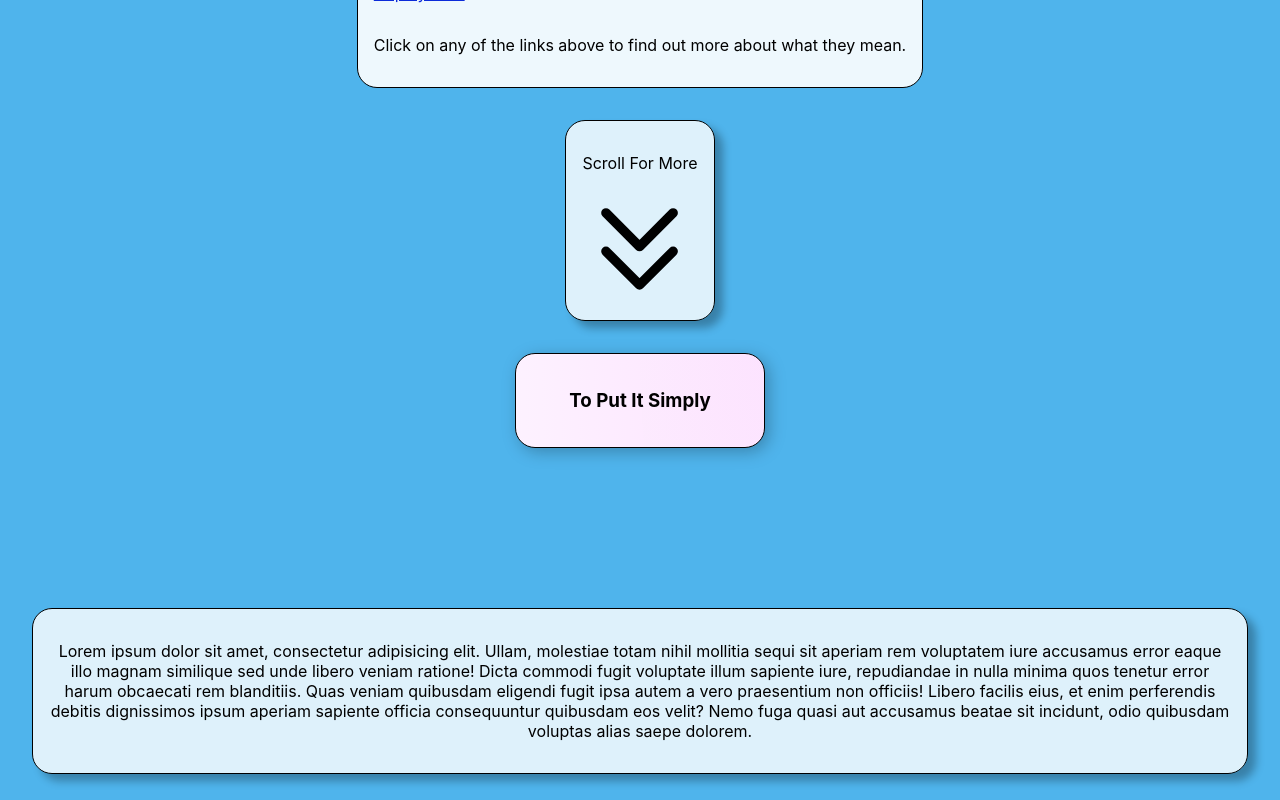
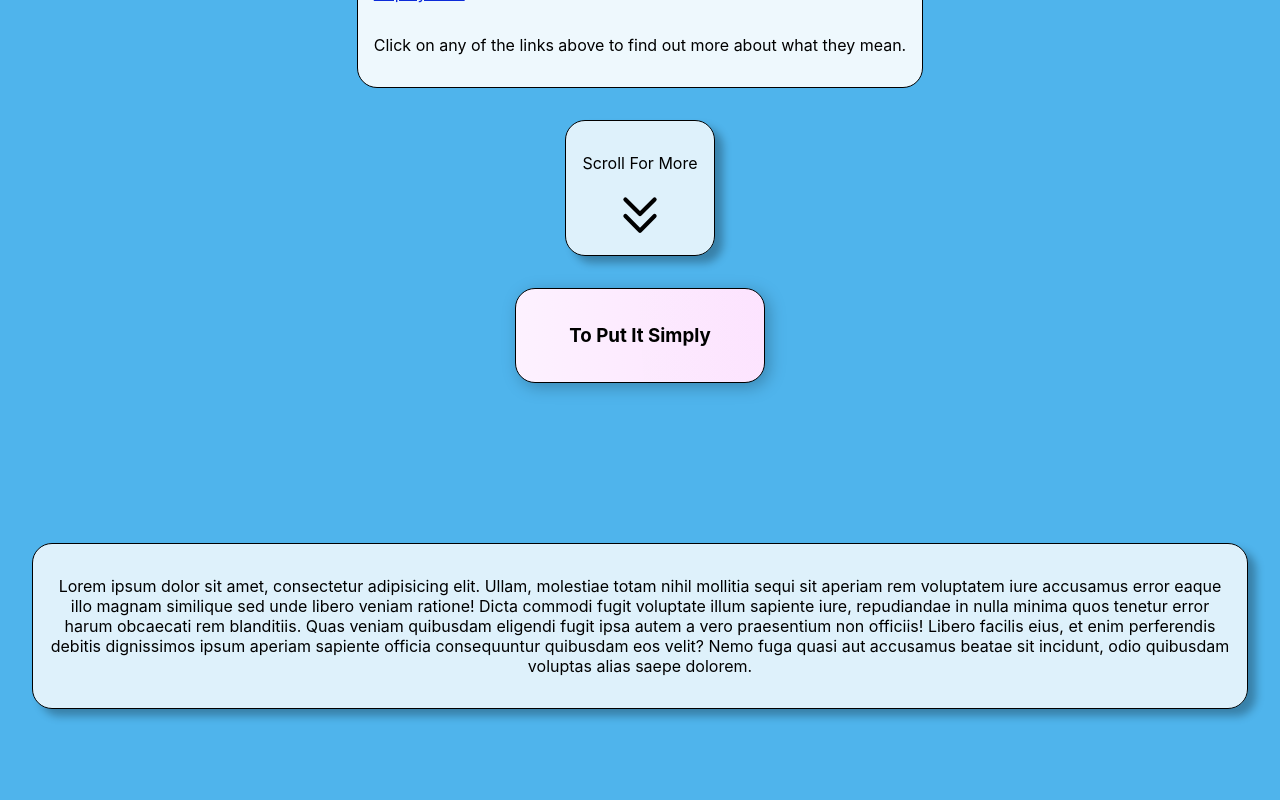
Before and after one commit to petercr/SanTan, a Next.js app: page / in a window 1280 px wide. Shown: the part 1020-1820 px from the top of the page. Built offline with nearby package versions, Linux system fonts and the light colour scheme.

Commit message:
💄 adjusted size of the chevron svg

```diff
--- a/src/components/NavCard.tsx
+++ b/src/components/NavCard.tsx
@@ -4,7 +4,8 @@ import styled from 'styled-components';
 const StyledDiv = styled.div`
   display: flex;
   flex-direction: column;
-  place-content: center;
+  justify-content: center;
+  align-items: center;
   background: rgba(255, 255, 255, 0.81);
   border: 1px solid #000000;
   box-shadow: 8px 7px 8px rgba(0, 0, 0, 0.29);
@@ -24,6 +25,8 @@ const NavCard: NextComponentType = () => (
       viewBox="0 0 24 24"
       stroke="currentColor"
       strokeWidth={2}
+      height={50}
+      width={50}
     >
       <path
         strokeLinecap="round"
```
